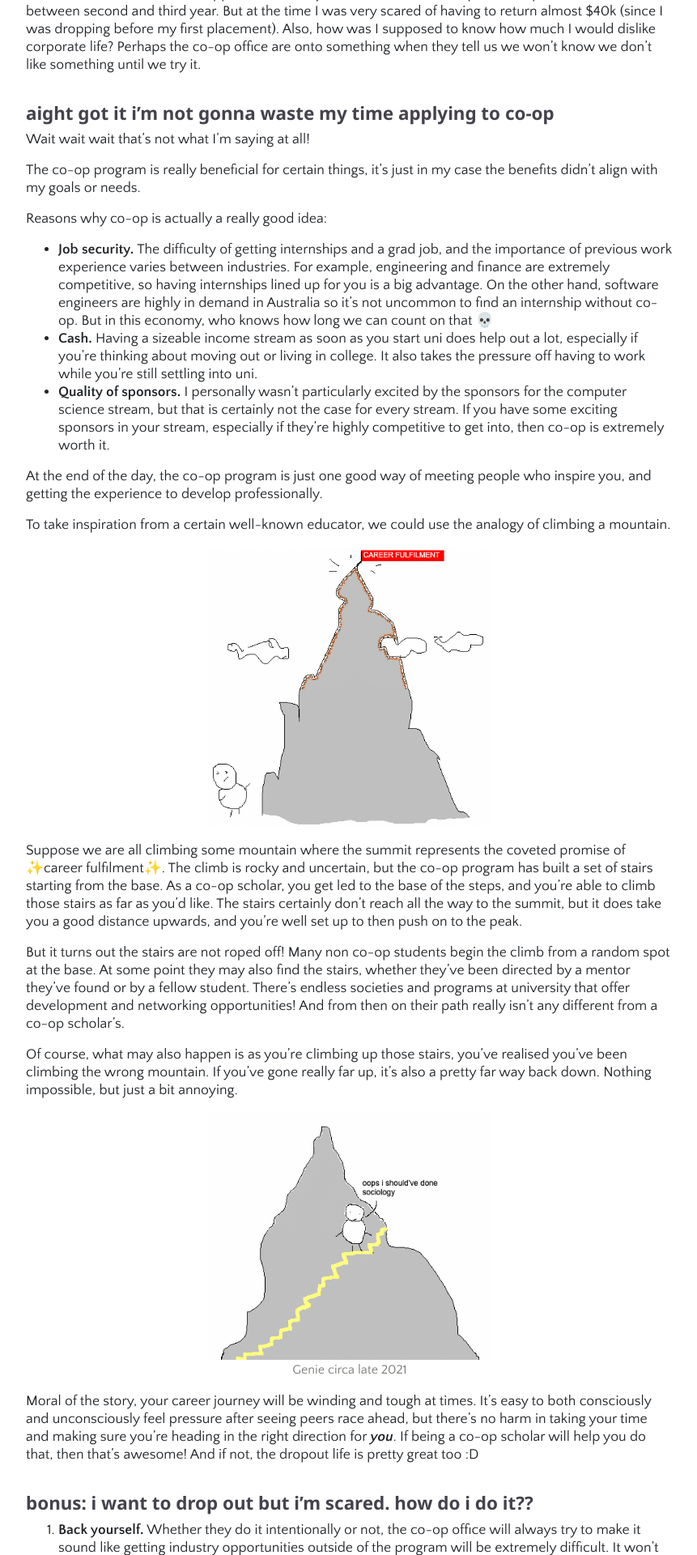
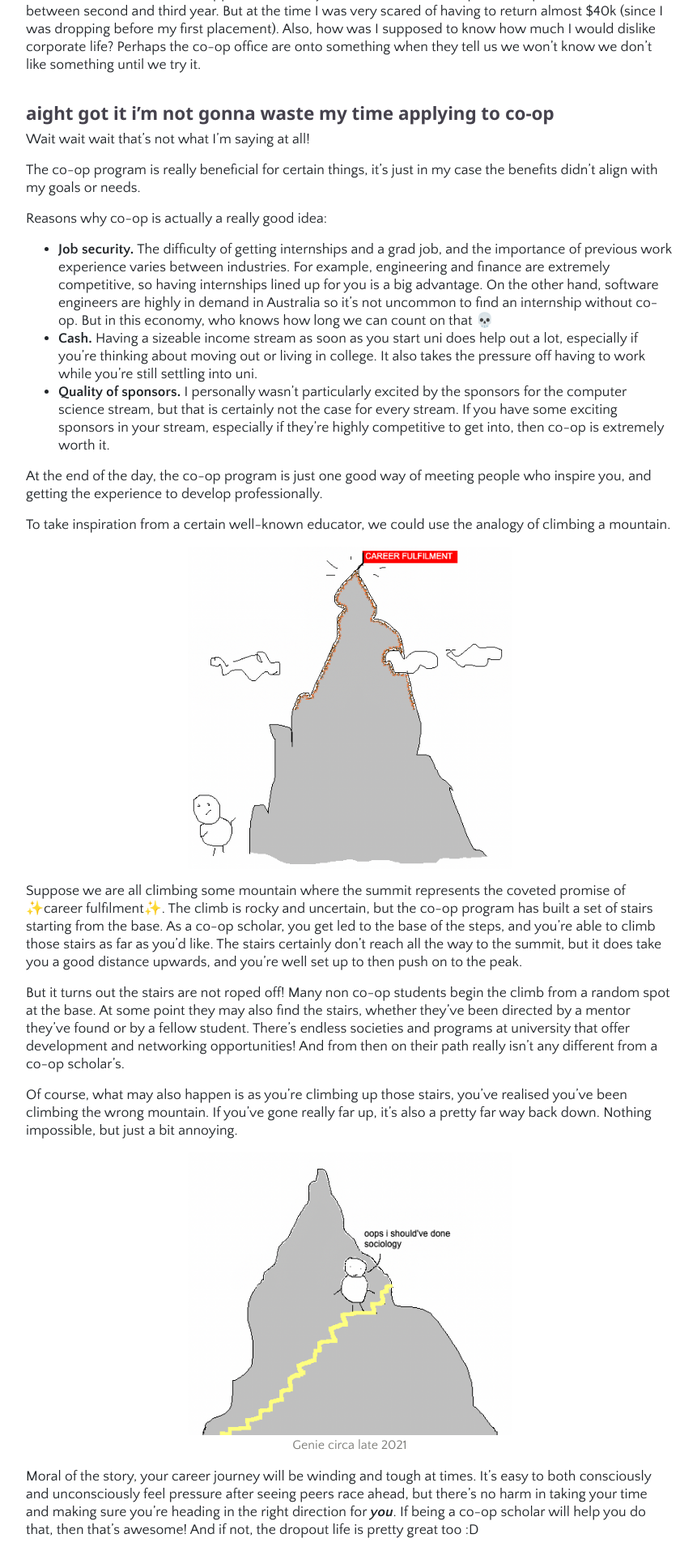
Before and after one commit to angenibai/angenibai.github.io, a Jekyll site: the page built from _posts/2022-11-14-co-op.md, in a window 1280 px wide. Shown: the part 4480-6400 px from the top of the page at 81% size, without its empty margins (208-1069 px from the left). Built offline with Jekyll 4.4.1, drawn with Linux system fonts in a browser that asks for light colours; nearby versions of some CDN libraries; comment, search, counter and statistics services are not loaded; a style sheet for code colours, icons or effects is not loaded.

Commit message:
co-op resize images

```diff
--- a/_posts/2022-11-14-co-op.md
+++ b/_posts/2022-11-14-co-op.md
@@ -130,7 +130,7 @@ At the end of the day, the co-op program is just one good way of meeting people
 
 To take inspiration from a certain well-known educator, we could use the analogy of climbing a mountain.
 
-<img src="/assets/img/co-op/mountain-base-flag.png" alt="Looking up the mountain of career fulfilment" style="max-width: 350px" />
+<img src="/assets/img/co-op/mountain-base-flag.png" alt="Looking up the mountain of career fulfilment" style="max-width: 400px" />
 
 Suppose we are all climbing some mountain where the summit represents the coveted promise of ✨career fulfilment✨. The climb is rocky and uncertain, but the co-op program has built a set of stairs starting from the base. As a co-op scholar, you get led to the base of the steps, and you’re able to climb those stairs as far as you’d like. The stairs certainly don’t reach all the way to the summit, but it does take you a good distance upwards, and you’re well set up to then push on to the peak.
 
@@ -139,7 +139,7 @@ But it turns out the stairs are not roped off! Many non co-op students begin the
 Of course, what may also happen is as you’re climbing up those stairs, you’ve realised you’ve been climbing the wrong mountain. If you’ve gone really far up, it’s also a pretty far way back down. Nothing impossible, but just a bit annoying.
 
 <figure>
-    <img src="/assets/img/co-op/mountain-sociology.png" alt="Genie realising she should've done sociology" style="max-width: 350px" />
+    <img src="/assets/img/co-op/mountain-sociology.png" alt="Genie realising she should've done sociology" style="max-width: 400px" />
     <figcaption>Genie circa late 2021</figcaption>
 </figure>
 
```
